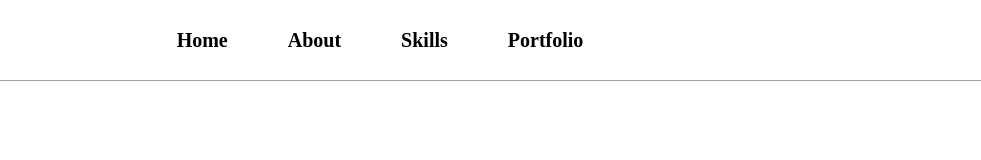
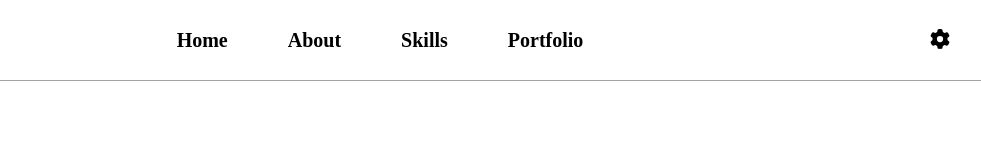
Before and after one commit to hhhjj503/React_Portfolio, a React (Create React App) app: page / in a window 1280 px wide. Shown: the top 160 px of the page, without its empty margins (260-1241 px from the left). Built offline with nearby package versions, Linux system fonts and the light colour scheme.

Commit message:
20230410

```diff
--- a/src/pages/Header.js
+++ b/src/pages/Header.js
@@ -1,31 +1,71 @@
-import React from 'react';
-import styled from 'styled-components';
+import React, { useEffect } from 'react';
+import styled, { keyframes } from 'styled-components';
 import { Link } from '../../node_modules/react-router-dom/dist/index';
+import gear from '../assets/gear-solid.svg';
+import { useState } from 'react';
 
 const Header = () => {
+  const [color, setColor] = useState('');
+  const [active, setActive] = useState('none');
+
+  const colorKeyframes = (color) => {
+    return keyframes`
+    0% {
+      background-color: ${color};
+    }
+    100% {
+      background-color: ${color};
+    }
+    `;
+  };
+
   const Header = styled.header`
     width: 100%;
     padding: 30px 0;
-    text-align: center;
+    position: relative;
     background-color: white;
-    position: relative;
     z-index: 2;
+    animation: ${colorKeyframes(color)} 0.5s forwards ease-in-out;
   `;
 
   const Ul = styled.ul`
     width: 100%;
+    text-align: center;
+    color: ${(props) =>
+      (props.color === 'midnightBlue') |
+      (props.color === 'crimson') |
+      (props.color === 'green')
+        ? 'floralwhite'
+        : 'black'};
 
     & li {
       font-size: 2rem;
-      color: white;
       display: inline-block;
       padding: 0 30px;
+      color: inherit;
+
+      &.config {
+        position: absolute;
+        width: 20px;
+        right: 30px;
+        top: 50%;
+        transform: translateY(-50%);
+
+        &:hover {
+          cursor: pointer;
+        }
+
+        & img {
+          width: 100%;
+        }
+      }
 
       & a {
         font-weight: bold;
+        color: inherit;
       }
 
-      @media screen and (min-width: 480px) and (max-width: 767px) {
+      @media screen and (min-width: 480px) and (max-width: 768px) {
         font-size: 1.5rem;
         padding: 0 15px;
       }
@@ -37,9 +77,29 @@ const Header = () => {
     }
   `;
 
+  /**
+   *
+   * @param {String} color : String;
+   * 색상값을 전달받아 헤더색상변경
+   */
+  function changeColor(color) {
+    setColor(color);
+    changeActive('none');
+  }
+
+  /**
+   *
+   * @param {String} color : String;
+   * 팔레트 컴포넌트의 display 속성 변경
+   */
+  function changeActive(value) {
+    setActive(value);
+  }
+
   return (
-    <Header>
-      <Ul>
+    <>
+      <Header color={color}>
+        <Ul color={color}>
           <li>
             <Link to="/React_Portfolio">Home</Link>
           </li>
@@ -53,7 +113,94 @@ const Header = () => {
             <Link to="/React_Portfolio/portfolio">Portfolio</Link>
           </li>
         </Ul>
+        <Config onClick={() => changeActive('block')}>
+          <img src={gear} alt="gear" />
+        </Config>
+        <Palette onClick={changeColor} active={active}></Palette>
       </Header>
+    </>
+  );
+};
+
+const Config = styled.div`
+  position: absolute;
+  top: 50%;
+  right: 70px;
+  width: 20px;
+  transform: translateY(-50%);
+
+  &:hover {
+    cursor: pointer;
+  }
+
+  @media screen and (min-width: 480px) and (max-width: 768px) {
+  }
+
+  @media screen and (min-width: 320px) and (max-width: 479px) {
+    width: 15px;
+    right: 10px;
+  }
+`;
+
+const Palette = (props) => {
+  //색상팔레트
+  const Palette = styled.div`
+    position: absolute;
+    top: calc(50% + 40px);
+    right: 70px;
+    padding: 10px 20px;
+    transform: translateY(-50%);
+    background-color: white;
+    border-radius: 10px;
+    border: 1px solid #666;
+    display: ${props.active};
+
+    @media screen and (min-width: 320px) and (max-width: 479px) {
+      right: 10px;
+    }
+  `;
+
+  //li 태그
+  const Li = styled.li`
+    width: 20px;
+    height: 20px;
+    margin: 0 2px;
+    border-radius: 50%;
+    background-color: ${(props) => props.color};
+    display: inline-block;
+    box-sizing: border-box;
+
+    &.white {
+      border: 1px solid #666;
+    }
+
+    &:hover {
+      cursor: pointer;
+    }
+  `;
+
+  return (
+    <Palette>
+      <ul>
+        <Li
+          className="white"
+          color="white"
+          onClick={() => {
+            props.onClick('white');
+          }}
+        ></Li>
+        <Li color="crimson" onClick={() => props.onClick('crimson')}></Li>
+        <Li color="orange" onClick={() => props.onClick('orange')}></Li>
+        <Li color="gold" onClick={() => props.onClick('gold')}></Li>
+        <Li color="green" onClick={() => props.onClick('green')}></Li>
+        <Li color="lightblue" onClick={() => props.onClick('lightblue')}></Li>
+        <Li
+          color="midnightBlue"
+          onClick={() => props.onClick('midnightBlue')}
+        ></Li>
+        <Li color="plum" onClick={() => props.onClick('plum')}></Li>
+      </ul>
+    </Palette>
   );
 };
 
```
Also changed, not shown: src/assets/gear-solid.svg (added). Lines whose indentation alone changed are shown as unchanged.
